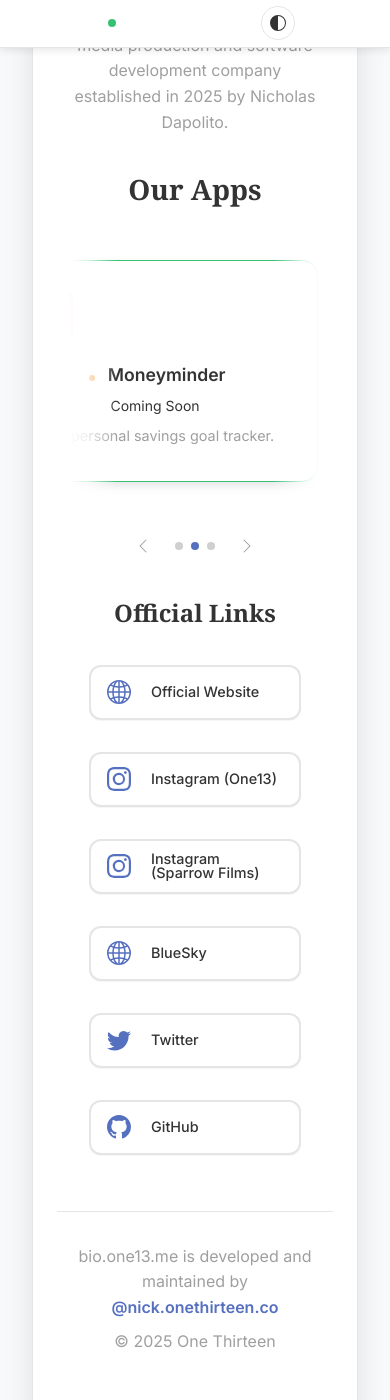
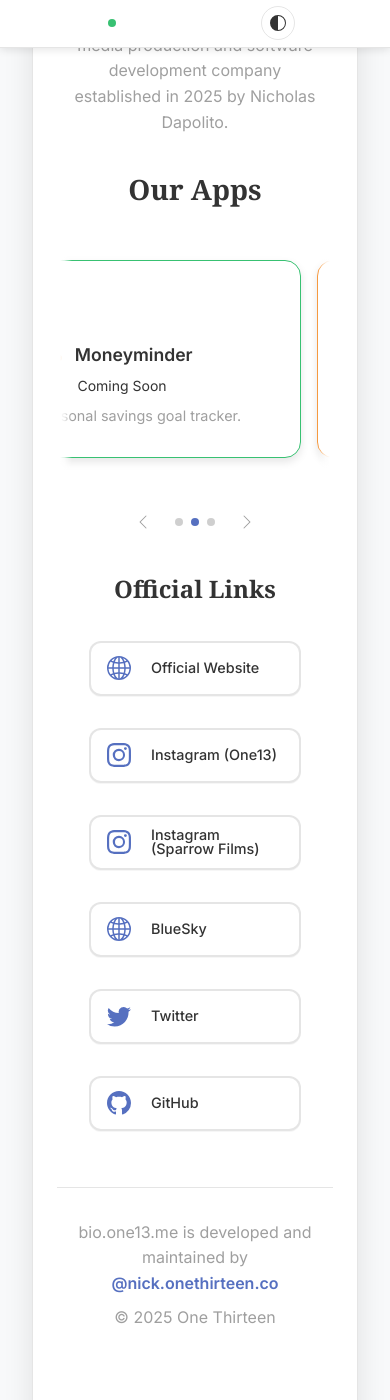
Before and after one commit to onethirteenco/bio-site, a Jekyll site: the page built from index.md, in a window 390 px wide and 1400 px high, scrolled down 233 px. Built offline with Jekyll 4.4.1, drawn with Linux system fonts in a browser that asks for light colours; some web fonts are replaced; our own code applies the rules of GitHub Pages for plain Markdown files.

Commit message:
mobile test

```diff
--- a/assets/css/custom.css
+++ b/assets/css/custom.css
@@ -355,8 +355,8 @@
   gap: 1rem;
   border: 1px solid var(--border-color);
   overflow: hidden;
-  width: min(500px, calc(100vw - 3rem));
-  flex: 0 0 min(500px, calc(100vw - 3rem));
+  width: min(500px, calc(100vw - 8rem));
+  flex: 0 0 min(500px, calc(100vw - 8rem));
 }
 
 .product-block:hover {
@@ -522,7 +522,7 @@
 
   .products-showcase::before,
   .products-showcase::after {
-    width: 60px;
+    width: 30px;
   }
 
   .products-showcase h2 {
@@ -530,35 +530,33 @@
     margin-bottom: 2rem;
   }
 
-  .product-block {
-    width: calc(100vw - 4rem);
-    flex: 0 0 calc(100vw - 4rem);
+  .products-horizontal-container {
+    padding: 1rem 30px;
   }
 
-  .product-icon {
-    font-size: 2rem;
-    width: 56px;
-    height: 56px;
-  }
-
-  .product-block-title {
-    font-size: 1.1rem;
-  }
-
-  .hover-description {
-    font-size: 0.9rem;
-  }
-
-  .products-horizontal-container {
-    padding: 1rem 40px;
+  .product-block {
+    width: calc(100vw - 4.5rem);
+    flex: 0 0 calc(100vw - 4.5rem);
   }
 }
 
 @media (max-width: 480px) {
+  .products-showcase::before,
+  .products-showcase::after {
+    width: 15px;
+  }
+
+  .products-horizontal-container {
+    padding: 1rem 15px;
+    gap: 1rem;
+  }
+
   .product-block {
+    width: calc(100vw - 2rem);
+    flex: 0 0 calc(100vw - 2rem);
     flex-direction: column;
     text-align: center;
-    padding: 1.5rem;
+    padding: 1.25rem;
   }
 
   .product-block-content {
@@ -571,6 +569,15 @@
 
   .product-block-details {
     justify-content: center;
+  }
+
+  .product-icon {
+    width: 40px;
+    height: 40px;
+  }
+
+  .hover-description {
+    font-size: 0.9rem;
   }
 }
 
```
